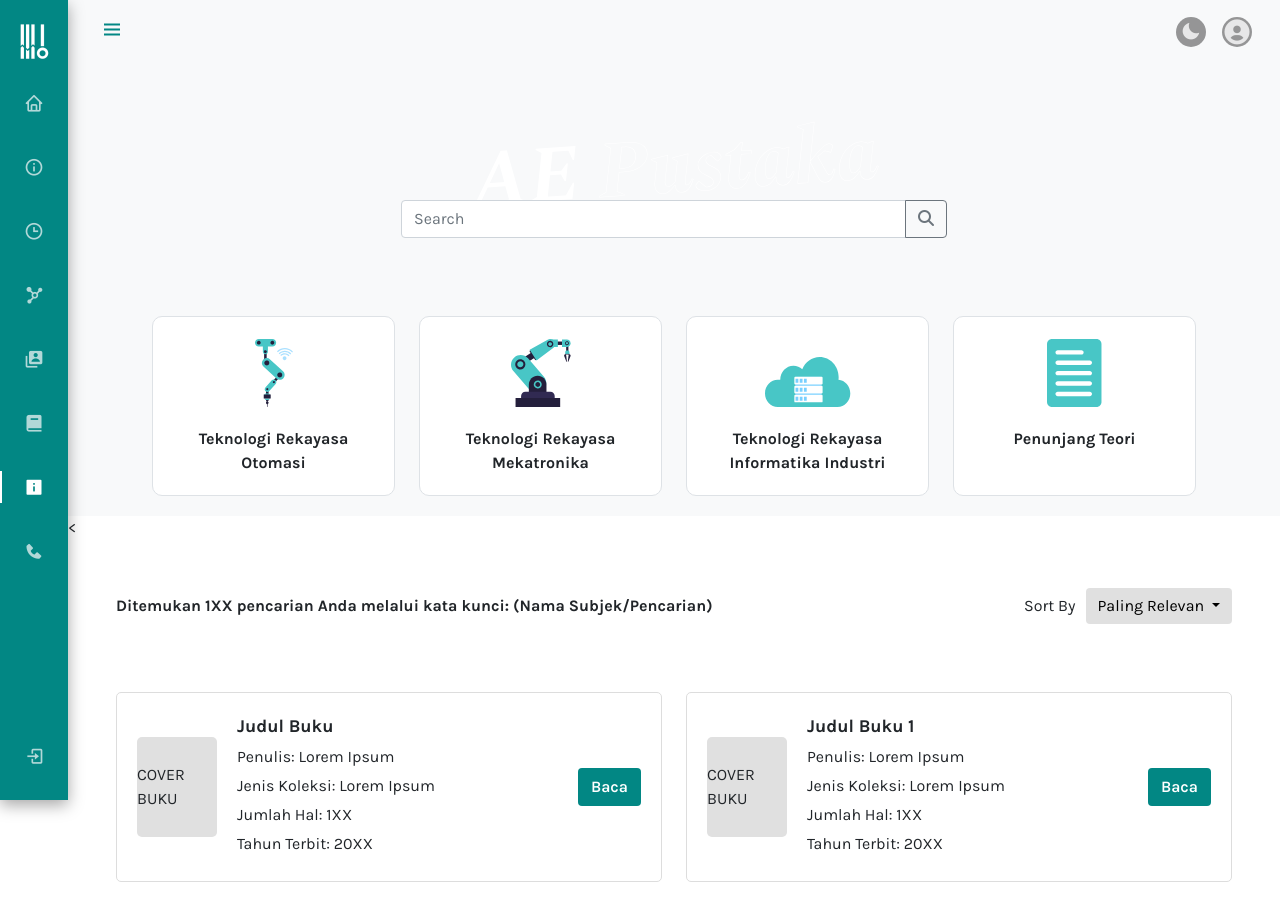
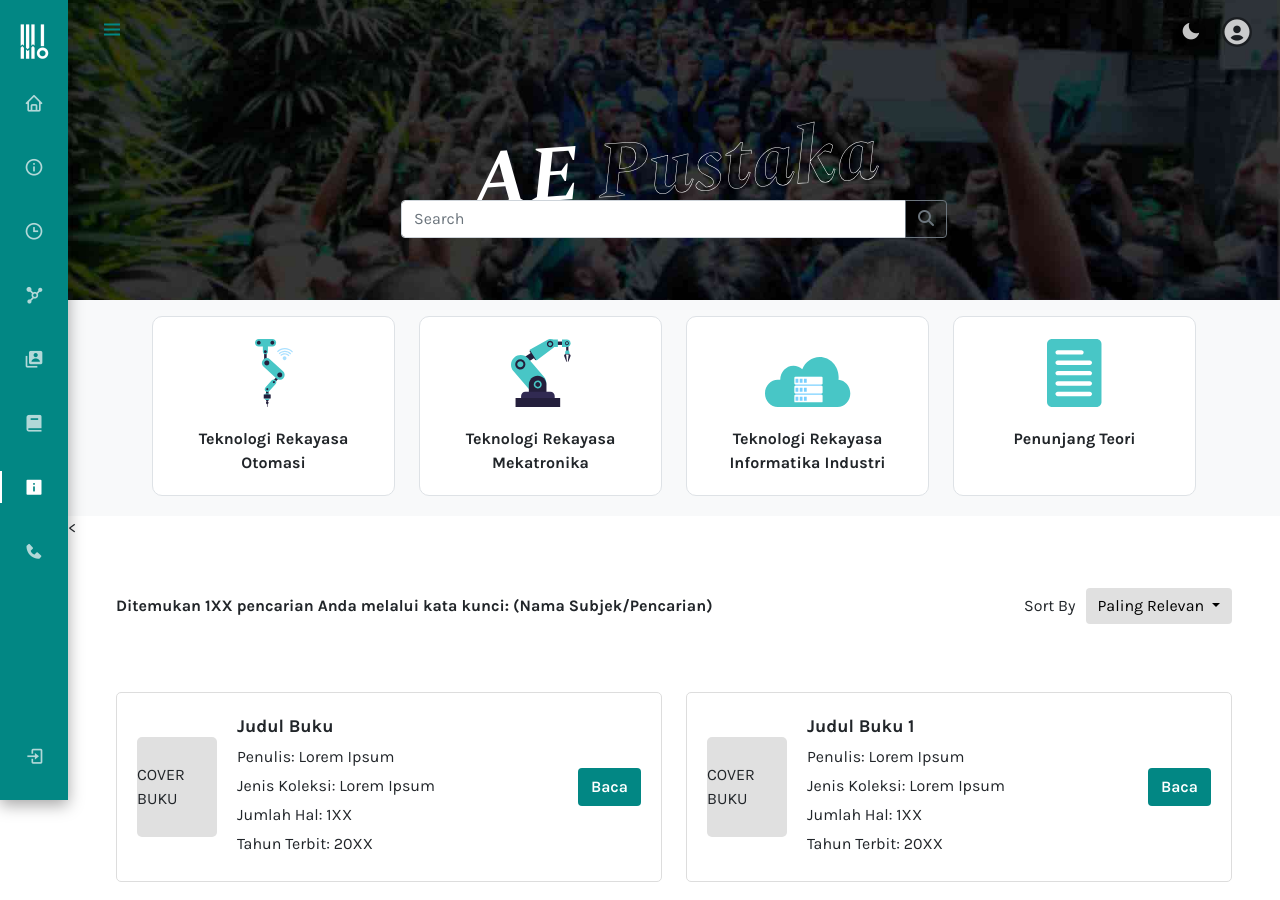
Before and after one commit to HIMAMO-Project/WEBSITE-HIMAMO, a plain HTML site: page pustaka.html in a window 1280 px wide. Shown: the top 900 px of the page. Drawn offline with nearby package versions, Linux system fonts and the light colour scheme; files that its build step writes are made by us from their sources.

Commit message:
Update style.css

```diff
--- a/css/style.css
+++ b/css/style.css
@@ -1811,7 +1811,7 @@ select:-webkit-autofill:focus {
     font-size: 16px;
 }
 .parallax3 {
-    background: url('your-image-path.jpg') no-repeat center center;
+    background: url('img/paralak2.jpg') no-repeat center center;
     background-size: cover;
     height: 300px;
     display: flex;
```
